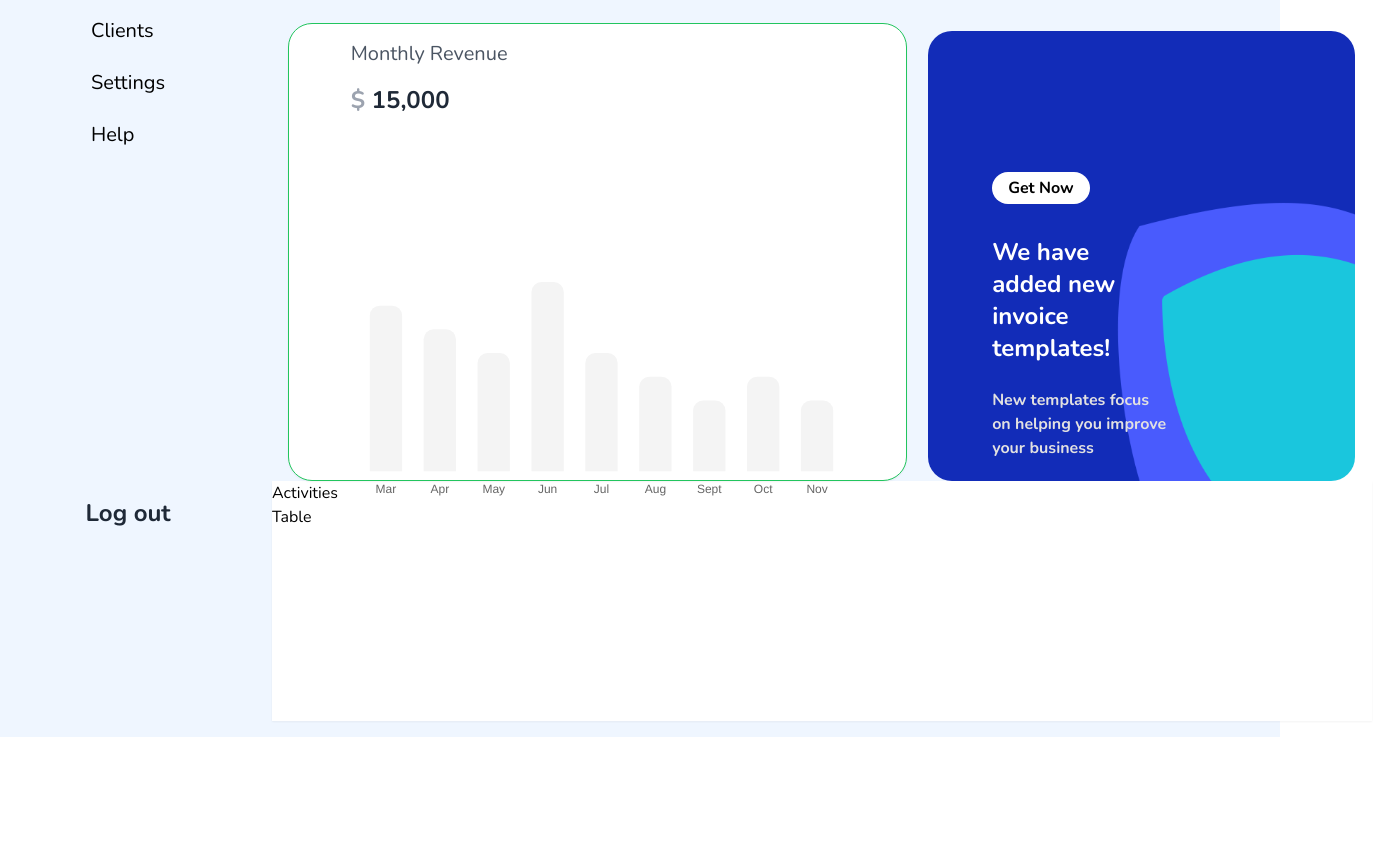
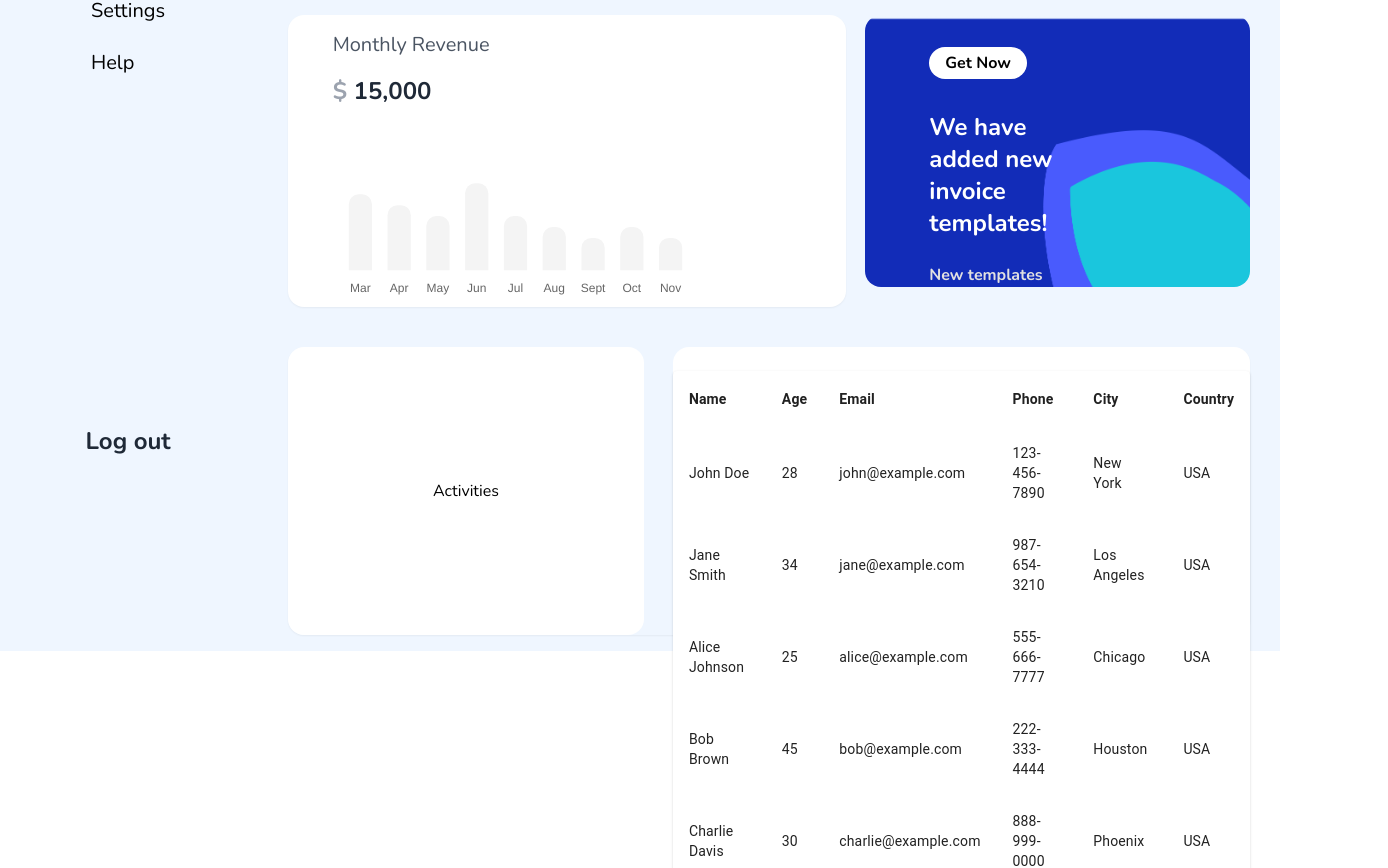
Before and after one commit to Ndukwechima/auth-app, a React (Vite) app: page /dashboard in a window 1280 px wide. Shown: the part 283-1151 px from the top of the page, 1388 px wide, since content can reach past the window. Before the commit the page ends 1020 px from the top, so only its background shows below. Built offline with nearby package versions, Linux system fonts and the light colour scheme.

Commit message:
Added table

```diff
--- a/src/components/BarChart.tsx
+++ b/src/components/BarChart.tsx
@@ -78,8 +78,11 @@ const BarChart: React.FC = () => {
   };
 
   return (
-    <div className="w-4/5 h-96">
-      <h2 className="text-xl text-start text-gray-600 py-4">Monthly Revenue</h2>
+    <section className="w-[80%] flex justify-center items-center ">
+      <div className="w-4/5 max-h-[24vh]">
+        <h2 className="text-xl text-start text-gray-600 py-4">
+          Monthly Revenue
+        </h2>
         <h1 className="text-2xl font-bold text-start text-gray-400">
           ${" "}
           <span className="text-2xl font-semibold text-start text-gray-800">
@@ -88,6 +91,7 @@ const BarChart: React.FC = () => {
         </h1>
         <Bar data={data} options={options} />
       </div>
+    </section>
   );
 };
 
--- a/src/components/Header.tsx
+++ b/src/components/Header.tsx
@@ -3,7 +3,7 @@ import { Link } from "react-router-dom";
 
 const Header: React.FC = () => {
   return (
-    <header className="bg-blue-600 p-4 text-white flex justify-between items-center">
+    <header className="bg-blue-600 py-4 px-8 text-white flex justify-between items-center">
       <div className="text-lg font-bold">Logo</div>
       <nav className="space-x-4">
         <Link to="/" className="text-lg font-semibold">
--- a/src/components/Sidebar.tsx
+++ b/src/components/Sidebar.tsx
@@ -8,13 +8,13 @@ const Sidebar: React.FC = () => {
   const isActive = (path: string) => location.pathname === path;
 
   return (
-    <div className=" flex flex-col bg-blue-50">
-      <div>
-        <Link to="/" className="text-lg font-bold text-black">
-          Logo
+    <div className="flex flex-col bg-blue-50">
+      <div className="flex justify-center items-center mt-6">
+        <Link to="/" className="text-xl font-bold text-blue-600">
+          V-Concept
         </Link>
       </div>
-      <aside className="h-[80vh] mt-[10rem] flex flex-col items-end justify-center">
+      <aside className="h-[80vh] mt-[4rem] flex flex-col items-end justify-center">
         <div className="w-64 h-[80vh] flex flex-col items-center p-4">
           <div className="h-[80vh] flex flex-col justify-between">
             <nav className="mt-10">
--- a/src/components/Table.tsx
+++ /dev/null
@@ -1,5 +0,0 @@
-const Table = () => {
-  return <div>Table</div>;
-};
-
-export default Table;
--- /dev/null
+++ b/src/components/TableInfo.tsx
@@ -0,0 +1,100 @@
+import React from "react";
+import {
+  Table,
+  TableBody,
+  TableCell,
+  TableContainer,
+  TableHead,
+  TableRow,
+  Paper,
+  styled,
+} from "@mui/material";
+import { TableData } from "../interfaces";
+
+// Data array
+const data: TableData[] = [
+  {
+    name: "John Doe",
+    age: 28,
+    email: "john@example.com",
+    phone: "123-456-7890",
+    city: "New York",
+    country: "USA",
+  },
+  {
+    name: "Jane Smith",
+    age: 34,
+    email: "jane@example.com",
+    phone: "987-654-3210",
+    city: "Los Angeles",
+    country: "USA",
+  },
+  {
+    name: "Alice Johnson",
+    age: 25,
+    email: "alice@example.com",
+    phone: "555-666-7777",
+    city: "Chicago",
+    country: "USA",
+  },
+  {
+    name: "Bob Brown",
+    age: 45,
+    email: "bob@example.com",
+    phone: "222-333-4444",
+    city: "Houston",
+    country: "USA",
+  },
+  {
+    name: "Charlie Davis",
+    age: 30,
+    email: "charlie@example.com",
+    phone: "888-999-0000",
+    city: "Phoenix",
+    country: "USA",
+  },
+];
+
+const StyledTableCell = styled(TableCell)(() => ({
+  borderBottom: "none",
+  "&.MuiTableCell-head": {
+    fontWeight: "bold",
+  },
+}));
+
+const DataTable: React.FC = () => {
+  return (
+    <section className="h-[20vh]">
+      <TableContainer component={Paper}>
+        <Table className="border-b-none">
+          <TableHead>
+            <TableRow>
+              {/* <StyledTableCell>ID</StyledTableCell> */}
+              <StyledTableCell>Name</StyledTableCell>
+              <StyledTableCell>Age</StyledTableCell>
+              <StyledTableCell>Email</StyledTableCell>
+              <StyledTableCell>Phone</StyledTableCell>
+              <StyledTableCell>City</StyledTableCell>
+              <StyledTableCell>Country</StyledTableCell>
+            </TableRow>
+          </TableHead>
+          <TableBody>
+            {data.map((row) => (
+              <TableRow key={row.name}>
+                {/* <StyledTableCell>{row.id}</StyledTableCell> */}
+                <StyledTableCell>{row.name}</StyledTableCell>
+                <StyledTableCell>{row.age}</StyledTableCell>
+                <StyledTableCell>{row.email}</StyledTableCell>
+                <StyledTableCell>{row.phone}</StyledTableCell>
+                <StyledTableCell>{row.city}</StyledTableCell>
+                <StyledTableCell>{row.country}</StyledTableCell>
+              </TableRow>
+            ))}
+          </TableBody>
+        </Table>
+      </TableContainer>
+    </section>
+  );
+};
+
+export default DataTable;
--- a/src/dashboardPages/DashboardHome.tsx
+++ b/src/dashboardPages/DashboardHome.tsx
@@ -3,7 +3,7 @@ import { ItemsInter } from "../interfaces";
 import Card from "../shared/Card";
 import BarChart from "../components/BarChart";
 import Activities from "../components/Activities";
-import Table from "../components/Table";
+import TableInfo from "../components/TableInfo";
 
 // Define cardItems as an array of objects
 const cardItems: ItemsInter[] = [
@@ -35,7 +35,7 @@ const cardItems: ItemsInter[] = [
 
 const DashboardHome: React.FC = () => (
   <div>
-    <div className="w-[97%] flex bg-white ml-4 py-4 shadow-sm h-[18vh] rounded-[1.5rem] mt-10">
+    <div className="w-[97%] flex bg-white ml-4 py-4 shadow-sm h-[18vh] rounded-2xl mt-10">
       {/* Cards Here */}
       {cardItems.map((item, i) => (
         <Card
@@ -47,17 +47,19 @@ const DashboardHome: React.FC = () => (
         />
       ))}
     </div>
-    <section className="flex w-[97%] justify-between ml-4">
-      <section className="w-[58%] border border-green-500 bg-white shadow-sm rounded-[1.5rem] mt-10 flex justify-center items-start">
+    <section className="flex w-[97%] mt-8 justify-between ml-4">
+      <section className="w-[58%] bg-white shadow-sm rounded-2xl">
         <BarChart />
       </section>
 
-      <div className="w-[40%] h-[56.3vh] flex justify-center items-center mt-[3rem] rounded-[1.5rem] overflow-y-hidden">
-        <div className="w-[100%] h-[66.3vh] mt-[2.6rem] bg-[url('assets/group.png')] bg-cover bg-center bg-no-repeat">
-          <div className="w-[100%] mt-[6rem] p-[4rem] overflow-x-hidden ">
-            <button className="bg-white py-1  px-4 rounded-full font-semibold">
-              Get Now
-            </button>
+      <div className="w-[40%] h-[34vh] flex rounded-2xl mb-5 overflow-hidden">
+        <div className="w-[100%] h-[40vh] bg-[url('assets/group.png')] bg-cover bg-center bg-no-repeat">
+          <div className=" px-[4rem] py-2 ">
+            <div className="pt-6">
+              <button className="bg-white py-1  px-4 rounded-full font-semibold">
+                Get Now
+              </button>
+            </div>
             <p className="w-[50%] text-white text-2xl font-bold pt-8">
               We have added new invoice templates!
             </p>
@@ -73,9 +75,13 @@ const DashboardHome: React.FC = () => (
         </div>
       </div>
     </section>
-    <section className="bg-white h-[30vh] shadow-sm">
-      <Activities />
-      <Table />
+    <section className="h-[36vh] shadow-sm flex w-[97%] justify-between ml-4 mt-10 rounded-2xl">
+      <div className="w-[37%] bg-white flex justify-center items-center rounded-2xl">
+        <Activities />
+      </div>
+      <div className="w-[60%] bg-white flex justify-center items-center  pb-[5rem] rounded-2xl">
+        <TableInfo />
+      </div>
     </section>
   </div>
 );
```
Also changed, not shown: package.json (+7 -2 lines), src/interfaces.ts (+9 -0 lines), 1 other file (tests, documents, lock files or other folders). Lines whose indentation alone changed are shown as unchanged.
